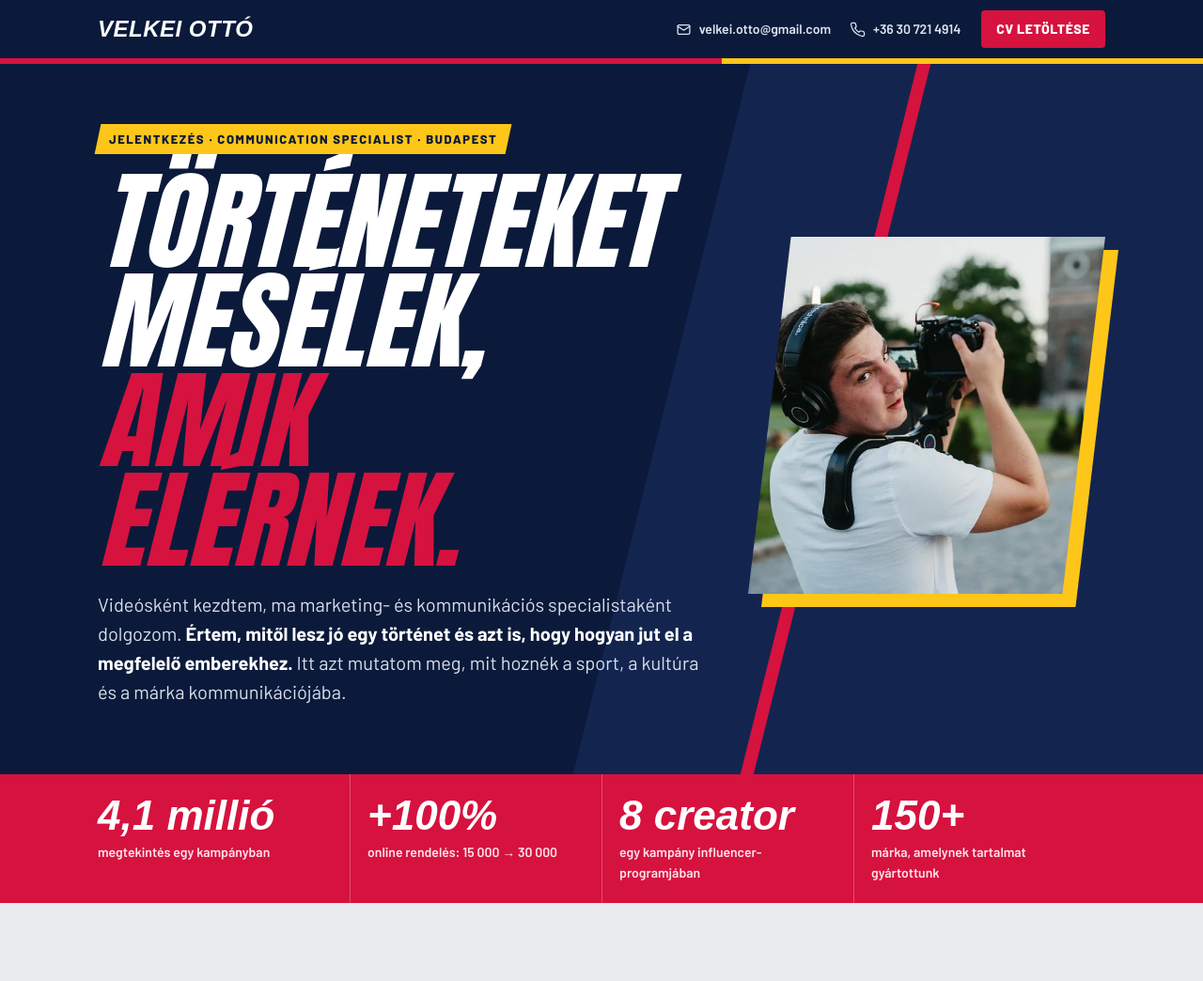
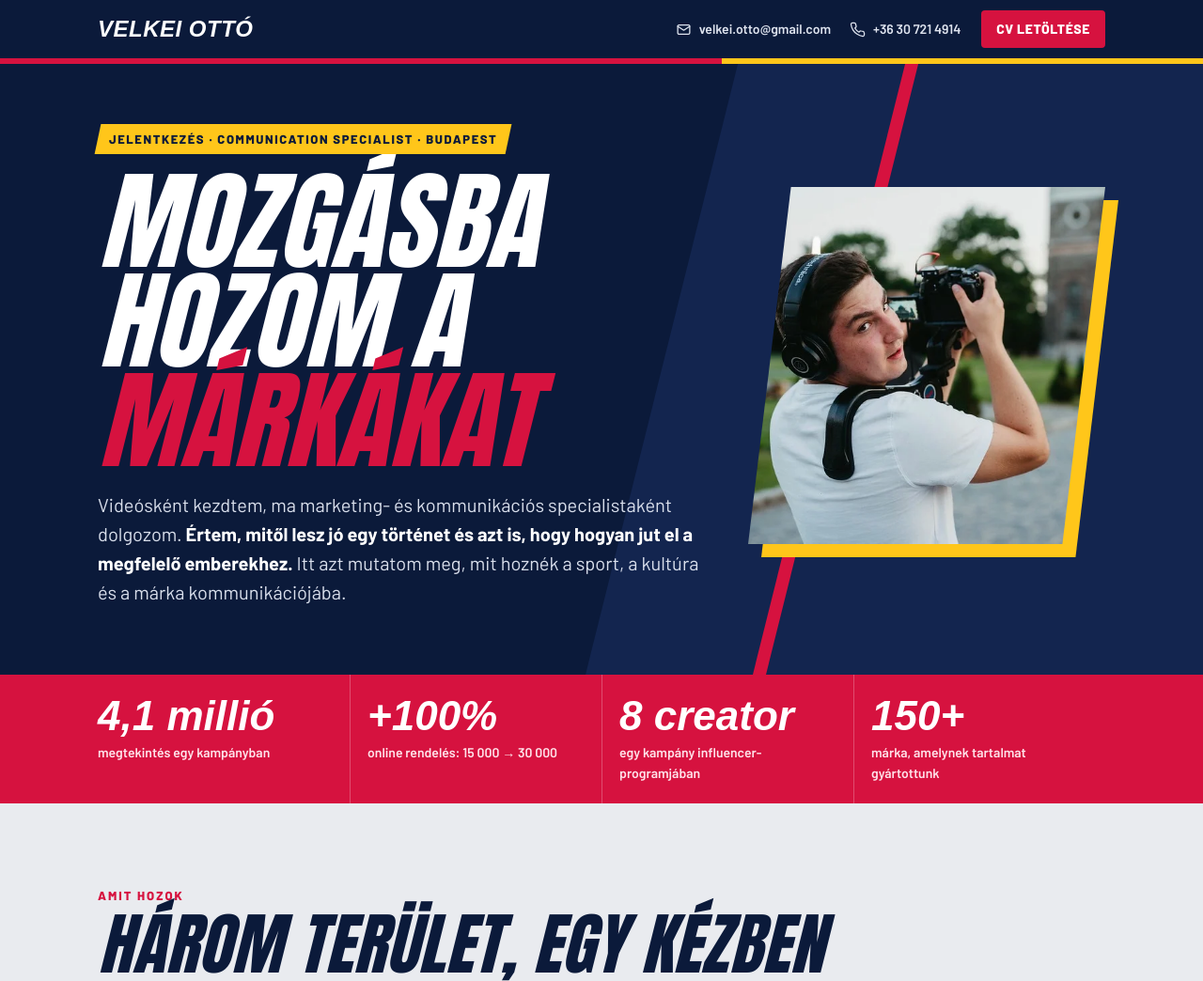
Before and after one commit to velkeiotto/ottovelkei-portfolio, a plain HTML site: page redbull.html in a window 1280 px wide. Shown: the top 1044 px of the page at 94% size. Drawn offline with Linux system fonts and the light colour scheme; a web font is replaced by a local one.

Commit message:
Red Bull-oldal: új főcím – Mozgásba hozom a márkákat
Co-Authored-By: Claude Opus 5.5 <noreply@anthropic.com>

```diff
--- a/redbull.html
+++ b/redbull.html
@@ -184,7 +184,7 @@
   <div class="wrap">
     <div>
       <div class="tag"><span>Jelentkezés · Communication Specialist · Budapest</span></div>
-      <h1 class="disp">Történeteket<br>mesélek, <em>amik<br>elérnek.</em></h1>
+      <h1 class="disp">Mozgásba<br>hozom a <em>márkákat</em></h1>
       <p>Videósként kezdtem, ma marketing- és kommunikációs specialistaként dolgozom. <b>Értem, mitől lesz jó egy történet és azt is, hogy hogyan jut el a megfelelő emberekhez.</b> Itt azt mutatom meg, mit hoznék a sport, a kultúra és a márka kommunikációjába.</p>
     </div>
     <div class="photo"><img src="img/otto-forgatas.webp" alt="Velkei Ottó forgatás közben" width="534" height="534"></div>
```
